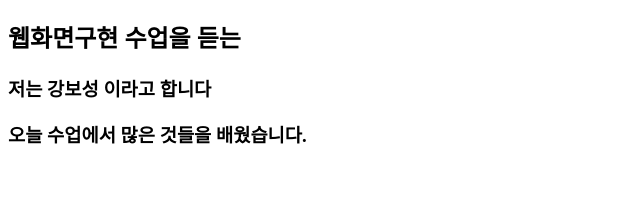
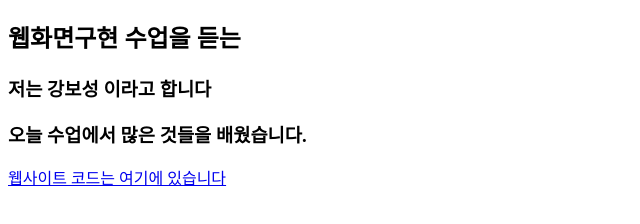
Before and after one commit to Mynamisboseong/24WEB-2Weeks, a plain HTML site: page index.html in a window 1280 px wide. Shown: the part 70-294 px from the top of the page, without its empty margins (0-640 px from the left). Drawn offline with Linux system fonts and the light colour scheme.

Commit message:
URL 추가

```diff
--- a/index.html
+++ b/index.html
@@ -10,5 +10,6 @@
     <h2>웹화면구현 수업을 듣는</h2>
     <h3>저는 강보성 이라고 합니다</h3>
     <h3>오늘 수업에서 많은 것들을 배웠습니다.</h3>
+    <a href="https://github.com/Mynamisboseong/24WEB-2Weeks.git">웹사이트 코드는 여기에 있습니다</a>
 </body>
 </html>
```
